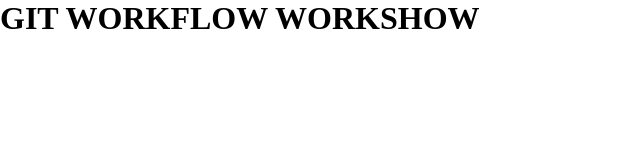
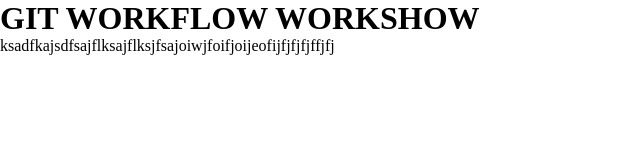
Before and after one commit to FACG4/GSG-firstRepo, a plain HTML site: page index.html in a window 1280 px wide. Shown: the whole page, without its empty margins (0-640 px from the left). Drawn offline with Linux system fonts and the light colour scheme.

Commit message:
second change of doom relates #1

```diff
--- a/index.html
+++ b/index.html
@@ -11,7 +11,7 @@
 <body>
 
     <h1 class="some-heading">GIT WORKFLOW WORKSHOW</h1>
-
+<p>ksadfkajsdfsajflksajflksjfsajoiwjfoifjoijeofijfjfjfjffjfj</p>
 </body>
 
 </html>
```
